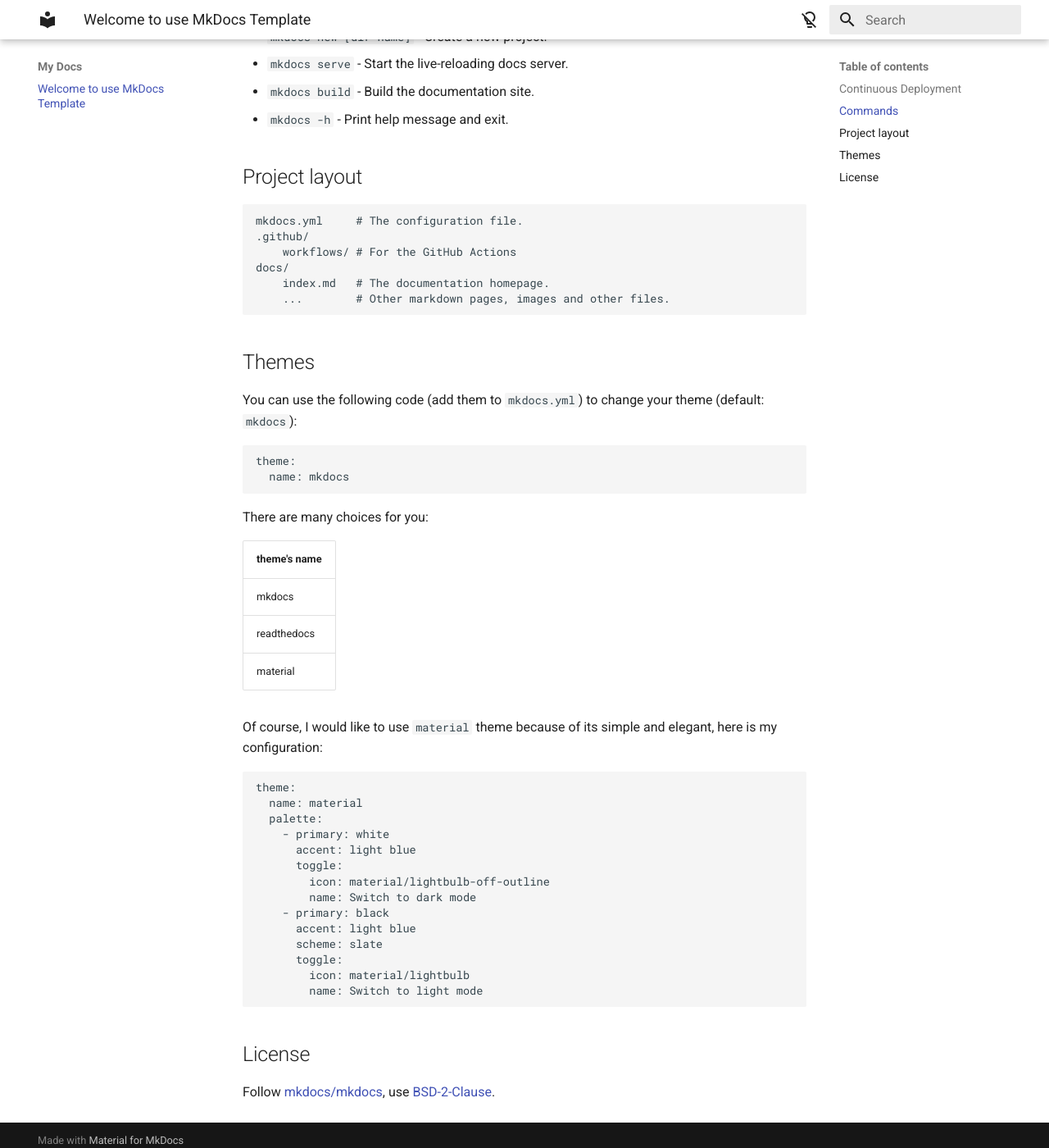
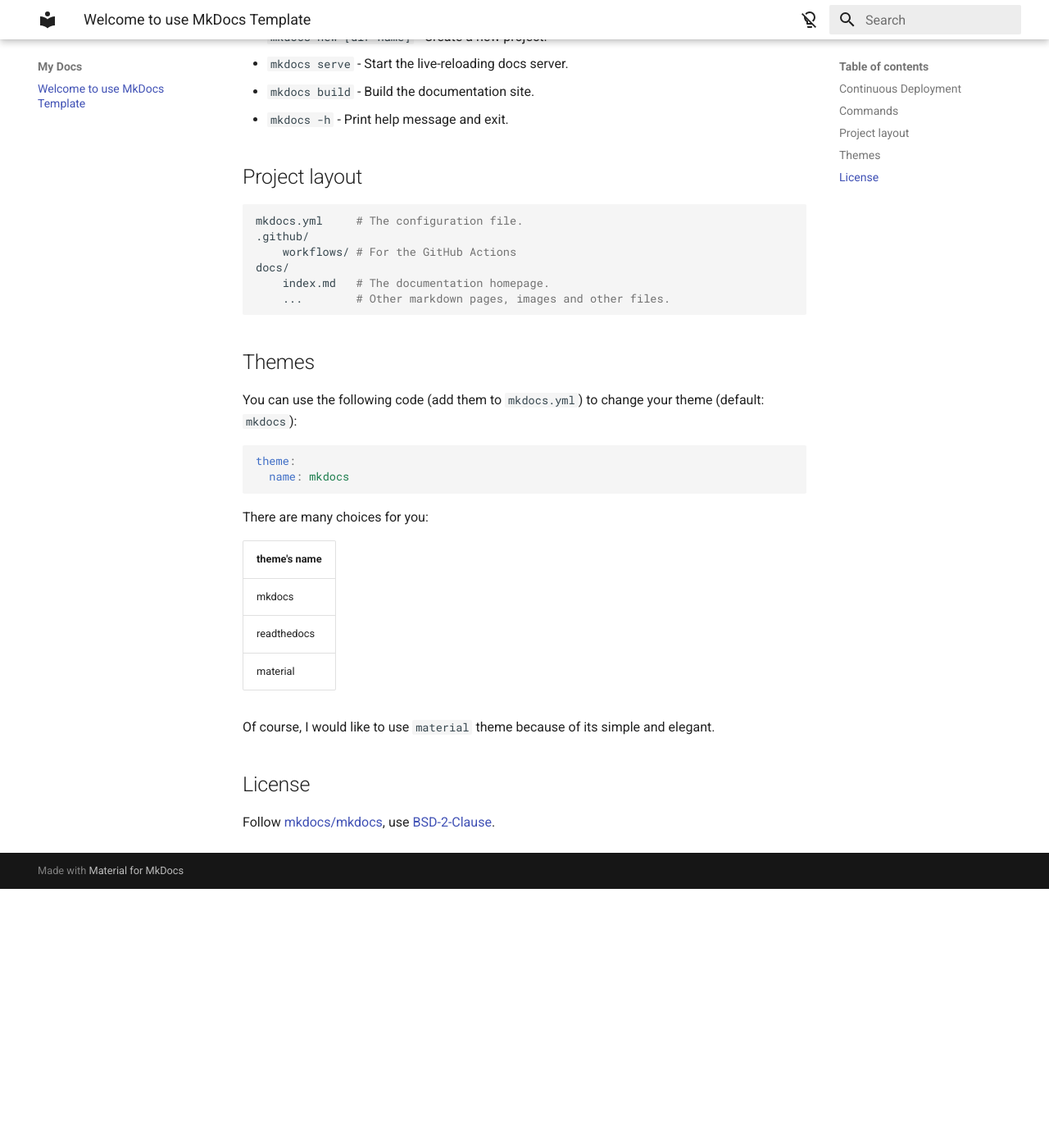
Before and after one commit to mmdjiji/mkdocs-template, an MkDocs documentation site: the page built from docs/index.md, in a window 1280 px wide and 1400 px high, scrolled down 533 px. Shown: the whole window at 82% size. Built offline with MkDocs 1.6.1 and Material for MkDocs 9.7.7, drawn with Linux system fonts in a browser that asks for light colours; after the commit the page ends 1617 px from its top, so only the background shows below that.

Commit message:
Update Theme

````diff
--- a/docs/index.md
+++ b/docs/index.md
@@ -40,23 +40,7 @@
 |readthedocs|
 |material|
 
-Of course, I would like to use `material` theme because of its simple and elegant, here is my configuration:
-```yaml
-theme:
-  name: material
-  palette:
-    - primary: white
-      accent: light blue
-      toggle:
-        icon: material/lightbulb-off-outline
-        name: Switch to dark mode
-    - primary: black
-      accent: light blue
-      scheme: slate
-      toggle:
-        icon: material/lightbulb
-        name: Switch to light mode
-```
+Of course, I would like to use `material` theme because of its simple and elegant.
 
 ## License
 Follow [mkdocs/mkdocs](https://github.com/mkdocs/mkdocs), use [BSD-2-Clause](LICENSE).
--- a/mkdocs.yml
+++ b/mkdocs.yml
@@ -13,3 +13,41 @@
       toggle:
         icon: material/lightbulb
         name: Switch to light mode
+  features:
+    - header.autohide
+    # - navigation.instant
+    # - navigation.expand
+    # - navigation.sections
+    - navigation.tracking
+    # - navigation.tabs
+    # - navigation.tabs.sticky
+    - navigation.top
+    # - navigation.indexes
+    - search.highlight
+    - search.share
+    - search.suggest
+    # - toc.integrate
+    - content.code.annotate
+markdown_extensions:
+  - admonition              # 提示块
+  - footnotes               # 脚注
+  - meta                    # 定义元数据，通过文章上下文控制，如disqus
+  - pymdownx.caret          # 下划线上标
+  - pymdownx.tilde          # 删除线下标
+  - pymdownx.critic         # 增加删除修改高亮注释，可修饰行内或段落
+  - pymdownx.details        # 提示块可折叠
+  - pymdownx.inlinehilite   # 行内代码高亮
+  - pymdownx.mark           # 文本高亮
+  - pymdownx.smartsymbols   # 符号转换
+  - pymdownx.superfences    # 代码嵌套在列表里
+  - codehilite:             # 代码高亮，显示行号
+      guess_lang: true
+      linenums: true
+  - toc:                    # 锚点
+      permalink: true
+  - pymdownx.arithmatex     # 数学公式
+  - pymdownx.betterem:      # 对加粗和斜体更好的检测
+      smart_enable: all
+  - pymdownx.magiclink      # 自动识别超链接
+  - pymdownx.tasklist:      # 复选框checklist
+      custom_checkbox: true
````
Also changed, not shown: README.md (+1 -17 lines).
